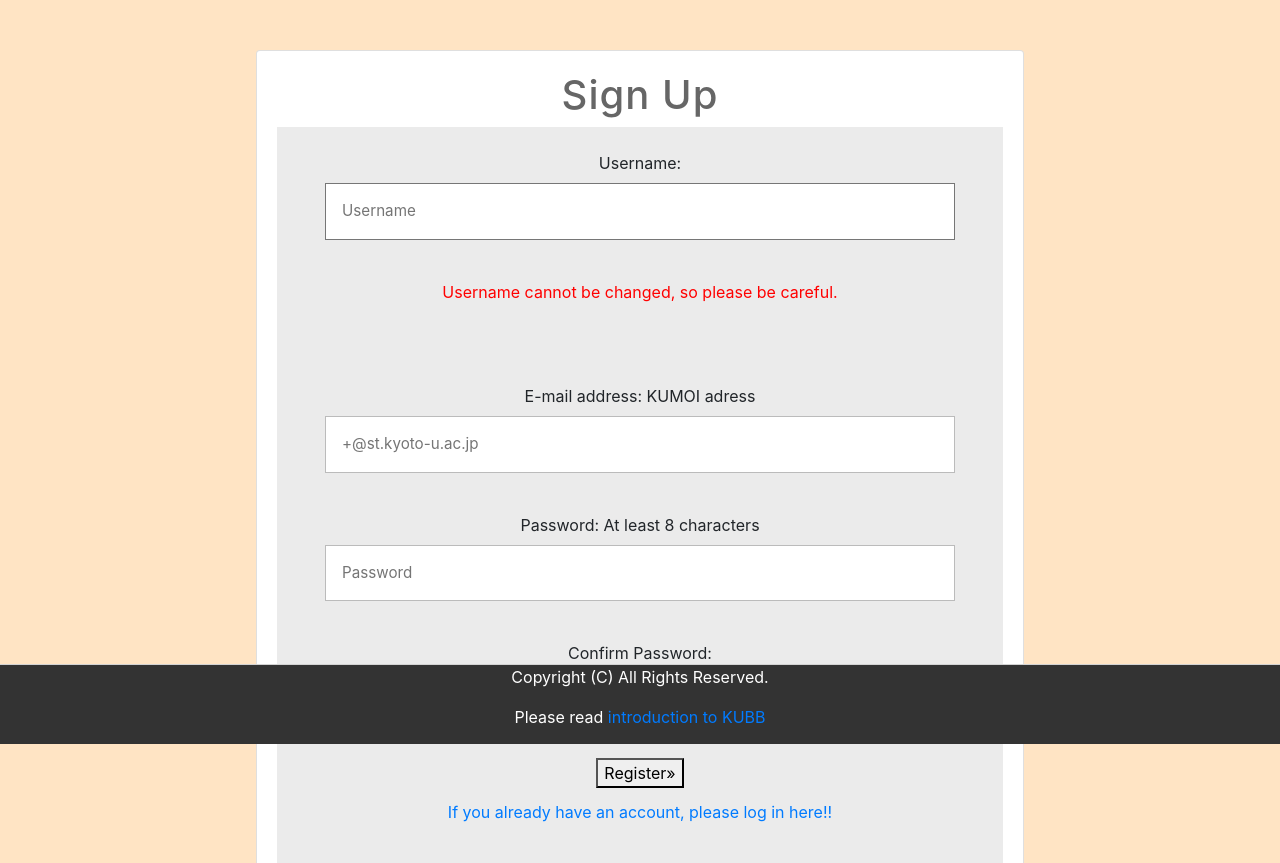
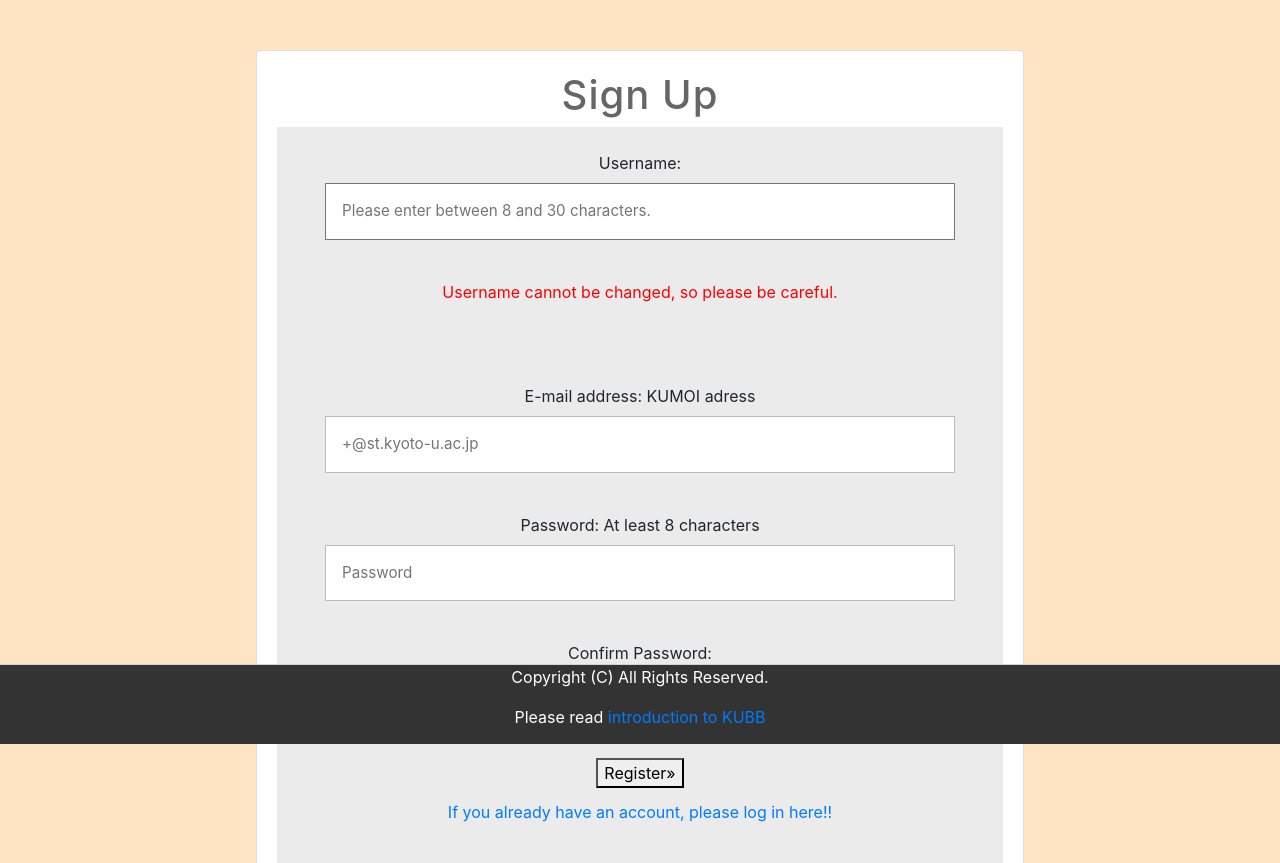
Before and after one commit to masaya-nakao/kubb, a Django app: page /accounts/signup/ in a window 1280 px wide. Shown: the part 56-919 px from the top of the page. Run offline with Django 4.2, Linux system fonts and the light colour scheme; some libraries are stand-ins or nearby versions.

Commit message:
change signup.html

```diff
--- a/accounts/templates/account/signup.html
+++ b/accounts/templates/account/signup.html
@@ -12,7 +12,7 @@
                             <!--<input type="hidden" name="csrfmiddlewaretoken" value="ladrWbqBDbSRw1UzfToHyB7tOXMrssbDTpHDM52NWcm0XVViksz6jxrNubychhTR"> -->
                             <p>
                             <label for="id_username">Username:</label>
-                            <input type="text" name="username" placeholder="Username" autocomplete="username" minlength="1" maxlength="10" required id="id_username">
+                            <input type="text" name="username" placeholder="Please enter between 8 and 30 characters." autocomplete="username" minlength="8" maxlength="30" required id="id_username">
                             <p><span style="color: red;">Username cannot be changed, so please be careful.</span></p>
 
                             </p>
```
